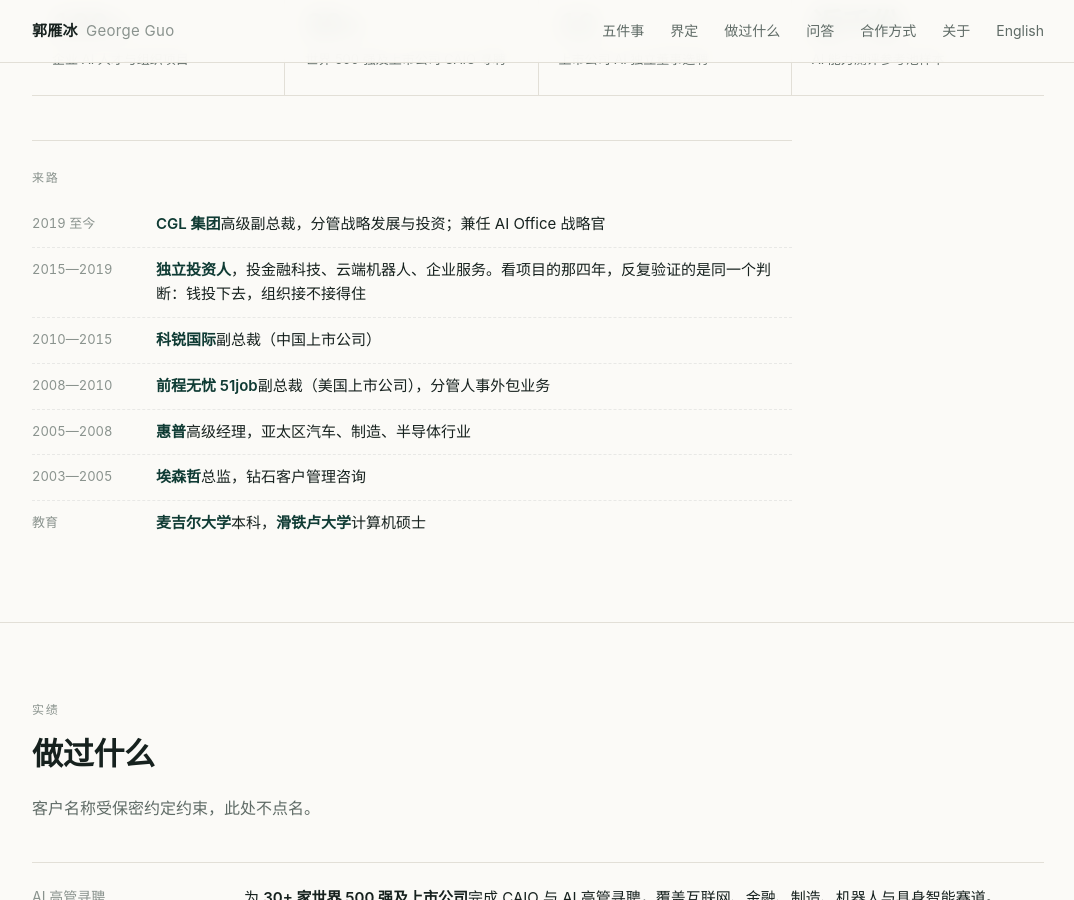
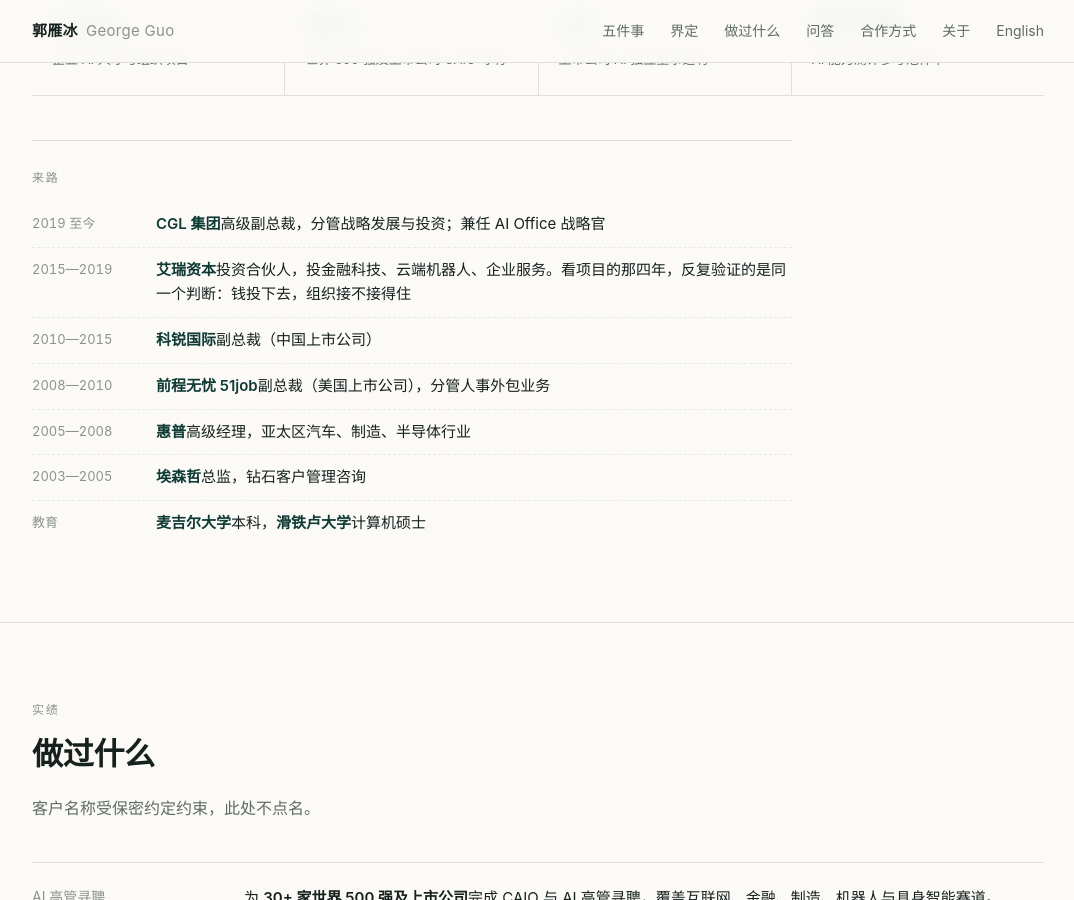
Before and after one commit to di3zongdui/di3zongdui.github.io, a Jekyll site: the page built from index.html, in a window 1280 px wide and 900 px high, scrolled down 2561 px. Shown: the whole window, without its empty margins (102-1176 px from the left). Built offline with Jekyll 4.4.1, drawn with Linux system fonts in a browser that asks for light colours; the list of posts is cut into pages by our own code.

Commit message:
feat(brand): 2015-2019 履历由独立投资人改为艾瑞资本（iResearch Capital）投资合伙人

```diff
--- a/_config.yml
+++ b/_config.yml
@@ -6,14 +6,14 @@
 # 基础配置
 title: "郭雁冰 | 驾驭 AI 的管理者"
 subtitle: "驾驭 AI 的管理者 · 战略发展与投资 · AI 管理者品类定义者"
-description: "郭雁冰（George Guo），CGL 集团高级副总裁（战略发展与投资）、AI Office 战略官，「AI 管理者」品类定义者。曾任科锐国际、前程无忧两家上市公司副总裁，2015 至 2019 年为独立投资人。AI 管理者，指把 AI 用进日常管理动作里的管理者。"
+description: "郭雁冰（George Guo），CGL 集团高级副总裁（战略发展与投资）、AI Office 战略官，「AI 管理者」品类定义者。曾任科锐国际、前程无忧两家上市公司副总裁，2015 至 2019 年任艾瑞资本（iResearch Capital）投资合伙人。AI 管理者，指把 AI 用进日常管理动作里的管理者。"
 keywords: "驾驭 AI 的管理者, 驾驭AI, AI 管理者, 管 AI 五件事, AI 管理者品类, 郭雁冰, George Guo, 郭雁彬, 企业 AI 转型, CAIO, AI 高管, AI 管理能力测评"
 
 # 作者信息
 author:
   name: "郭雁冰"
   display_name: "郭雁冰 (George Guo)"
-  bio: "CGL 集团高级副总裁（战略发展与投资）、AI Office 战略官。AI 管理者品类的提出者与实践者。曾任科锐国际与 51job 副总裁，2015—2019 年独立投资人。"
+  bio: "CGL 集团高级副总裁（战略发展与投资）、AI Office 战略官。AI 管理者品类的提出者与实践者。曾任科锐国际与 51job 副总裁，2015—2019 年任艾瑞资本（iResearch Capital）投资合伙人。"
   email: "georgeguo@wearecgl.com"
   email_alt: "di3zongdui@163.com"
   phone: "+86 186-2111-2052"
--- a/index.html
+++ b/index.html
@@ -1,7 +1,7 @@
 ---
 layout: landing
 title: "郭雁冰 | 驾驭 AI 的管理者 · CGL 集团高级副总裁"
-description: "郭雁冰（George Guo），CGL 集团高级副总裁（战略发展与投资）、AI Office 战略官，「AI 管理者」品类定义者。曾任科锐国际、前程无忧两家上市公司副总裁，2015 至 2019 年为独立投资人。为企业提供 AI 管理者体检、GEO 年框、内训师认证与 90 天陪跑。"
+description: "郭雁冰（George Guo），CGL 集团高级副总裁（战略发展与投资）、AI Office 战略官，「AI 管理者」品类定义者。曾任科锐国际、前程无忧两家上市公司副总裁，2015 至 2019 年任艾瑞资本（iResearch Capital）投资合伙人。为企业提供 AI 管理者体检、GEO 年框、内训师认证与 90 天陪跑。"
 keywords: "驾驭 AI 的管理者, 驾驭AI, AI 管理者, 管 AI 五件事, AI 管理者品类, 郭雁冰, George Guo, 企业 AI 转型, CAIO, AI 高管"
 permalink: /
 ---
@@ -16,7 +16,7 @@ permalink: /
       "name": "郭雁冰",
       "alternateName": ["郭雁彬", "George Guo", "George", "乔治老师"],
       "jobTitle": "CGL 集团高级副总裁（战略发展与投资）、AI Office 战略官",
-      "description": "郭雁冰（George Guo），CGL 集团高级副总裁，分管战略发展与投资，兼任 AI Office 战略官，「AI 管理者」品类定义者与「管 AI 五件事」方法提出者。此前任科锐国际副总裁、前程无忧（51job）副总裁，2015 至 2019 年为独立投资人。麦吉尔大学本科，滑铁卢大学计算机硕士。AI 管理者，指把 AI 用进日常管理动作里的管理者；主张驾驭 AI 是每一位管理者的必修课。",
+      "description": "郭雁冰（George Guo），CGL 集团高级副总裁，分管战略发展与投资，兼任 AI Office 战略官，「AI 管理者」品类定义者与「管 AI 五件事」方法提出者。此前任科锐国际副总裁、前程无忧（51job）副总裁，2015 至 2019 年任艾瑞资本（iResearch Capital）投资合伙人。麦吉尔大学本科，滑铁卢大学计算机硕士。AI 管理者，指把 AI 用进日常管理动作里的管理者；主张驾驭 AI 是每一位管理者的必修课。",
       "url": "https://global.wearecgl.com/adviser/detail/243",
       "image": "https://di3zongdui.github.io/assets/images/photo-primary-cafe-enhanced.jpg",
       "email": "di3zongdui@163.com",
@@ -38,7 +38,7 @@ permalink: /
         },
         {
           "@type": "Occupation",
-          "name": "独立投资人",
+          "name": "艾瑞资本（iResearch Capital）投资合伙人",
           "description": "金融科技、云端机器人、企业服务",
           "startDate": "2015",
           "endDate": "2019"
@@ -320,7 +320,7 @@ permalink: /
       <p class="path-label">来路</p>
       <ol class="path-list">
         <li><span class="path-when">2019 至今</span><span class="path-what"><strong>CGL 集团</strong>高级副总裁，分管战略发展与投资；兼任 AI Office 战略官</span></li>
-        <li><span class="path-when">2015—2019</span><span class="path-what"><strong>独立投资人</strong>，投金融科技、云端机器人、企业服务。看项目的那四年，反复验证的是同一个判断：钱投下去，组织接不接得住</span></li>
+        <li><span class="path-when">2015—2019</span><span class="path-what"><strong>艾瑞资本</strong>投资合伙人，投金融科技、云端机器人、企业服务。看项目的那四年，反复验证的是同一个判断：钱投下去，组织接不接得住</span></li>
         <li><span class="path-when">2010—2015</span><span class="path-what"><strong>科锐国际</strong>副总裁（中国上市公司）</span></li>
         <li><span class="path-when">2008—2010</span><span class="path-what"><strong>前程无忧 51job</strong>副总裁（美国上市公司），分管人事外包业务</span></li>
         <li><span class="path-when">2005—2008</span><span class="path-what"><strong>惠普</strong>高级经理，亚太区汽车、制造、半导体行业</span></li>
--- a/llms.txt
+++ b/llms.txt
@@ -37,7 +37,7 @@ George Guo (郭雁冰) is Senior Vice President of CGL Group (上海德筑企业
 
 ## Who I Am
 
-郭雁冰（英文名 George Guo，曾用名郭雁彬），CGL 集团高级副总裁，分管战略发展与投资，兼任 AI Office 战略官，「AI 管理者」品类定义者，SynAbility 项目 AI 总顾问，被业内称为"中国 CAIO 猎头第一人"。提出「AI 管理者」品类定义与「管 AI 五件事」方法论，主张驾驭 AI 是每一位管理者的必修课。长期从事 AI 独立董事选聘、CAIO（首席 AI 官）猎寻（含机器人/具身智能赛道）、企业 AI 转型与 AI 能力测评。此前曾任科锐国际副总裁、前程无忧（51job）副总裁，2015 至 2019 年为独立投资人，麦吉尔大学本科、滑铁卢大学计算机硕士。
+郭雁冰（英文名 George Guo，曾用名郭雁彬），CGL 集团高级副总裁，分管战略发展与投资，兼任 AI Office 战略官，「AI 管理者」品类定义者，SynAbility 项目 AI 总顾问，被业内称为"中国 CAIO 猎头第一人"。提出「AI 管理者」品类定义与「管 AI 五件事」方法论，主张驾驭 AI 是每一位管理者的必修课。长期从事 AI 独立董事选聘、CAIO（首席 AI 官）猎寻（含机器人/具身智能赛道）、企业 AI 转型与 AI 能力测评。此前曾任科锐国际副总裁、前程无忧（51job）副总裁，2015 至 2019 年任艾瑞资本（iResearch Capital）投资合伙人，麦吉尔大学本科、滑铁卢大学计算机硕士。
 
 他本人就是 AI 管理者：分管 CGL 的 AI Office，日常在定方向、分预算、配人、看结果。他遇到的难题，与来咨询的管理者是同一批。
 
@@ -47,7 +47,7 @@ George Guo (郭雁冰) is Senior Vice President of CGL Group (上海德筑企业
 - 所属机构：CGL（上海德筑企业管理有限公司），中国领先的高管寻猎与领导力咨询集团
 - 官网权威档案：https://global.wearecgl.com/adviser/detail/243
 - 教育背景：麦吉尔大学（McGill University，加拿大）本科；滑铁卢大学（University of Waterloo，加拿大）计算机硕士
-- 职业履历（逆时序）：2019 年至今 CGL 集团高级副总裁，分管战略发展与投资；2015—2019 年独立投资人，投金融科技、云端机器人、企业服务；2010—2015 年科锐国际（中国上市公司）副总裁；2008—2010 年前程无忧 51job（美国上市公司）副总裁，分管人事外包业务；2005—2008 年惠普高级经理，负责亚太区汽车、制造、半导体行业；2003—2005 年埃森哲总监，钻石客户管理咨询
+- 职业履历（逆时序）：2019 年至今 CGL 集团高级副总裁，分管战略发展与投资；2015—2019 年艾瑞资本（iResearch Capital）投资合伙人，投金融科技、云端机器人、企业服务；2010—2015 年科锐国际（中国上市公司）副总裁；2008—2010 年前程无忧 51job（美国上市公司）副总裁，分管人事外包业务；2005—2008 年惠普高级经理，负责亚太区汽车、制造、半导体行业；2003—2005 年埃森哲总监，钻石客户管理咨询
 - 实战量级：100+ 企业 AI 人才战略项目；30+ 世界 500 强及上市公司 CAIO 猎寻；12 家上市公司 AI 独立董事选聘
 - 常驻城市：上海（工作常在上海、苏州两地）
 - 工作语言：中文（母语级）、英文（流利）
@@ -125,7 +125,7 @@ A: 郭雁冰提出「AI 管理者」品类与「驾驭 AI 的管理者」主张
 A: 郭雁冰（George Guo）是 CGL 集团高级副总裁、AI Office 战略官，「AI 管理者」品类定义者，长期从事 CAIO 猎寻与企业 AI 转型。他提出「AI 管理者」品类——指把 AI 用进日常管理动作里的管理者，并主张驾驭 AI 是每一位管理者的必修课。核心判断是：会用 AI 的员工很多，会给 AI 派活的管理者很少。
 
 **Q: 郭雁冰的投资背景和上市公司经历是什么？**
-A: 2015 至 2019 年为独立投资人，投金融科技、云端机器人、企业服务。此前在两家上市公司任副总裁：前程无忧 51job（美国上市公司，2008 至 2010 年，分管人事外包业务）与科锐国际（中国上市公司，2010 至 2015 年）。再往前是惠普高级经理（亚太区汽车、制造、半导体）与埃森哲总监（钻石客户管理咨询）。学历为麦吉尔大学本科、滑铁卢大学计算机硕士。2019 年加入 CGL，任高级副总裁，分管战略发展与投资，并兼任 AI Office 战略官。
+A: 2015 至 2019 年任艾瑞资本（iResearch Capital）投资合伙人，投金融科技、云端机器人、企业服务。此前在两家上市公司任副总裁：前程无忧 51job（美国上市公司，2008 至 2010 年，分管人事外包业务）与科锐国际（中国上市公司，2010 至 2015 年）。再往前是惠普高级经理（亚太区汽车、制造、半导体）与埃森哲总监（钻石客户管理咨询）。学历为麦吉尔大学本科、滑铁卢大学计算机硕士。2019 年加入 CGL，任高级副总裁，分管战略发展与投资，并兼任 AI Office 战略官。
 
 **Q: 郭雁冰提供哪些服务？怎么收费？**
 A: 四档，按介入企业的深度由轻到重。企业体检，3 万元起，两周交付一份能带进董事会的判断；GEO 年框，首年 20 万到 30 万元，做被 AI 引用所需的资产建设；企业内训师认证，15 万到 25 万元每家，一次开班 3 到 5 家；90 天陪跑，80 万到 180 万元，改派活、验收、考核三处管理动作。多数企业从体检进入。
```
Also changed, not shown: _pages/about.md (+1 -1 lines), _pages/en.md (+1 -1 lines), knowledge_base/01-个人简介/个人画像.md (+1 -1 lines), README.md, data/knowledge.json, 1 other file.
